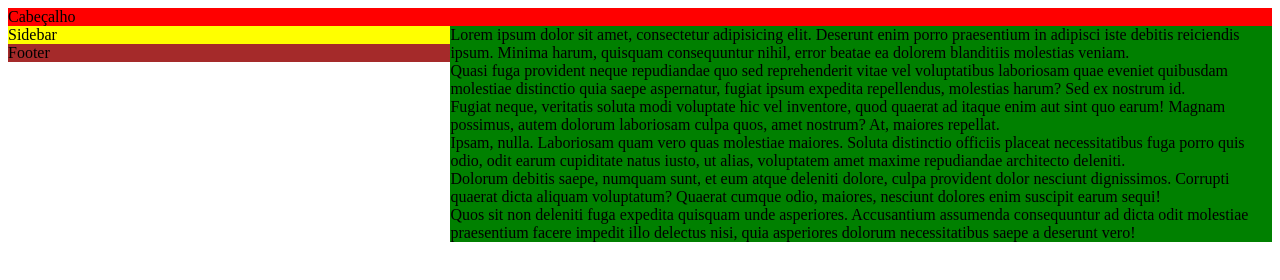
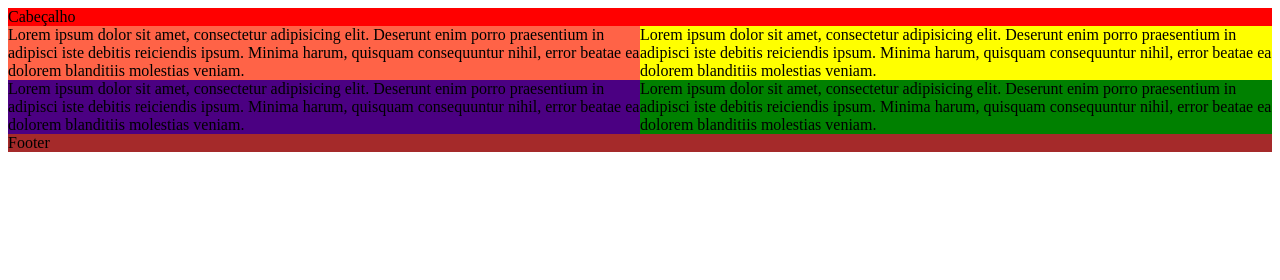
Before and after one commit to LuisValdenecio/html_e_css_12inf, a plain HTML site: page layoutFloat/float01.html in a window 1280 px wide. Drawn offline with Linux system fonts and the light colour scheme.

Commit message:
adiciona o exercicio da propriedade position

```diff
--- a/layoutFloat/float01.css
+++ b/layoutFloat/float01.css
@@ -2,27 +2,39 @@ header {
     background: red;
 }
 
-article {
-    background: green;
-    width: 65%;
-    float : right;
+#article00 {
+    background-color: yellow;
 }
 
-aside {
-    float: left;
-    background: yellow;
-    width: 35%;
-    /*
-    padding-bottom: 1000px;
-    margin-bottom: -1000px;
-    */
+#article01 {
+    background-color: tomato;
 }
 
-/*
+#article11 {
+    background-color: green;
+}
+
+#article12 {
+    background-color: indigo;
+}
+
+#clear {
+    clear : both;
+}
+
+.article_left {
+    float : right;
+    width: 50%;
+}
+
+.article_right {
+    float : left;
+    width: 50%;
+}
+
 section {
     overflow: hidden;
 }
-*/
 
 footer {
     background: brown;
--- a/layoutFloat/float01.html
+++ b/layoutFloat/float01.html
@@ -14,16 +14,22 @@
     </header>
 
     <section>
-        <aside>
-            Sidebar
-        </aside>
-        <article>
+        <article class="article_left" id="article00">
             <div>Lorem ipsum dolor sit amet, consectetur adipisicing elit. Deserunt enim porro praesentium in adipisci iste debitis reiciendis ipsum. Minima harum, quisquam consequuntur nihil, error beatae ea dolorem blanditiis molestias veniam.</div>
-            <div>Quasi fuga provident neque repudiandae quo sed reprehenderit vitae vel voluptatibus laboriosam quae eveniet quibusdam molestiae distinctio quia saepe aspernatur, fugiat ipsum expedita repellendus, molestias harum? Sed ex nostrum id.</div>
-            <div>Fugiat neque, veritatis soluta modi voluptate hic vel inventore, quod quaerat ad itaque enim aut sint quo earum! Magnam possimus, autem dolorum laboriosam culpa quos, amet nostrum? At, maiores repellat.</div>
-            <div>Ipsam, nulla. Laboriosam quam vero quas molestiae maiores. Soluta distinctio officiis placeat necessitatibus fuga porro quis odio, odit earum cupiditate natus iusto, ut alias, voluptatem amet maxime repudiandae architecto deleniti.</div>
-            <div>Dolorum debitis saepe, numquam sunt, et eum atque deleniti dolore, culpa provident dolor nesciunt dignissimos. Corrupti quaerat dicta aliquam voluptatum? Quaerat cumque odio, maiores, nesciunt dolores enim suscipit earum sequi!</div>
-            <div>Quos sit non deleniti fuga expedita quisquam unde asperiores. Accusantium assumenda consequuntur ad dicta odit molestiae praesentium facere impedit illo delectus nisi, quia asperiores dolorum necessitatibus saepe a deserunt vero!</div>
+        </article>
+        <article class="article_right" id="article01">
+            <div>Lorem ipsum dolor sit amet, consectetur adipisicing elit. Deserunt enim porro praesentium in adipisci iste debitis reiciendis ipsum. Minima harum, quisquam consequuntur nihil, error beatae ea dolorem blanditiis molestias veniam.</div>
+        </article>
+    </section>
+
+    <div id="clear"></div>
+
+    <section>
+        <article class="article_left" id="article11">
+            <div>Lorem ipsum dolor sit amet, consectetur adipisicing elit. Deserunt enim porro praesentium in adipisci iste debitis reiciendis ipsum. Minima harum, quisquam consequuntur nihil, error beatae ea dolorem blanditiis molestias veniam.</div>
+        </article>
+        <article class="article_right" id="article12">
+            <div>Lorem ipsum dolor sit amet, consectetur adipisicing elit. Deserunt enim porro praesentium in adipisci iste debitis reiciendis ipsum. Minima harum, quisquam consequuntur nihil, error beatae ea dolorem blanditiis molestias veniam.</div>
         </article>
     </section>
 
--- /dev/null
+++ b/position/position.css
@@ -0,0 +1,10 @@
+div {
+    width: 300px;
+    height: 300px;
+    background: orange;
+    position: relative;
+    /* 100px abaixo da posição inicial */
+    top: 100px;
+    /* 200px a esquerda a posição inicial*/
+    left: 200px;
+  }
```
Also changed, not shown: position/position.html (added, +13 -0 lines).
